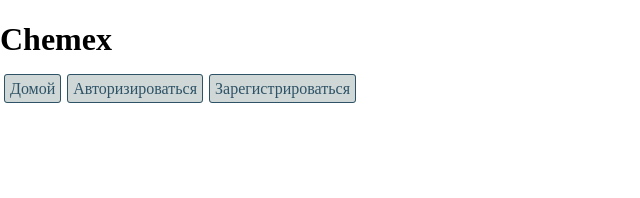
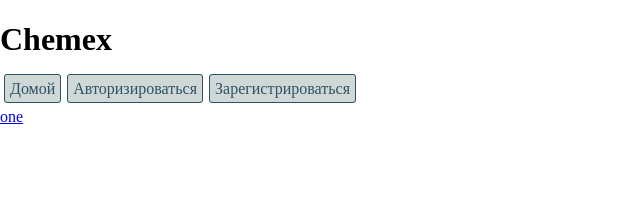
Before and after one commit to andreykarpov0/chemex, a React (Create React App) app in the folder ClientApp/: page /home in a window 1280 px wide. Shown: the top 198 px of the page, without its empty margins (0-640 px from the left). Built offline with nearby package versions, Linux system fonts and the light colour scheme.

Commit message:
refactor 14.03.21

```diff
--- a/ClientApp/src/windows/Home.jsx
+++ b/ClientApp/src/windows/Home.jsx
@@ -1,16 +1,15 @@
 import React from 'react'
 
-import labElement from './labElement';
-
 import './Home.css';
+import LabElement from './LabElement';
 
 export default function Home() {
-  const testList = [{url:"1", name:"one"}]
+  const testList = [{url:"/1", name:"one"}]
   return (
     <div>
-        {testList.map((el) => {
-            <labElement name={el.name} url={el.url}/>
-        })}
+        {
+        testList.map((el) => <LabElement name={el.name} url={el.name}/>)
+        }
     </div>
   )
 }
```
Also changed, not shown: ClientApp/src/windows/labElement.jsx (+8 -6 lines).
